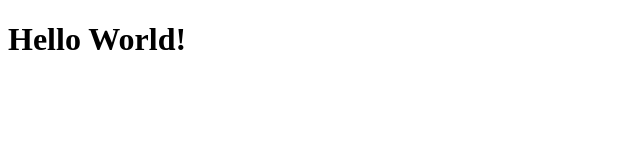
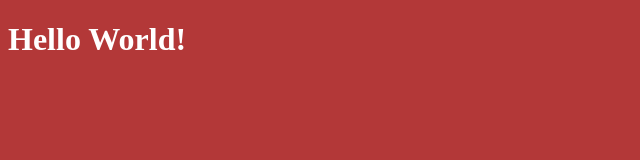
Before and after one commit to joshuawinningham/my-personal-website, a plain HTML site: page index.html in a window 1280 px wide. Shown: the whole page, without its empty margins (0-640 px from the left). Drawn offline with Linux system fonts and the light colour scheme.

Commit message:
add style.css, connect to index.html

```diff
--- a/index.html
+++ b/index.html
@@ -5,6 +5,7 @@
   <meta charset="UTF-8">
   <meta http-equiv="X-UA-Compatible" content="IE=edge">
   <meta name="viewport" content="width=device-width, initial-scale=1.0">
+  <link rel="stylesheet" href="style.css">
   <title>My Personal Website</title>
 </head>
 
--- /dev/null
+++ b/style.css
@@ -0,0 +1,7 @@
+body {
+  background: rgb(179, 56, 56);
+}
+
+h1 {
+  color: white;
+}
```
